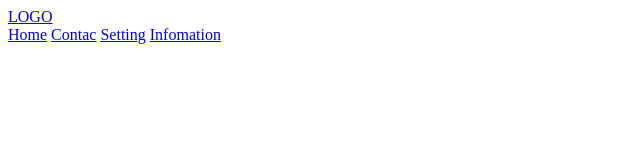
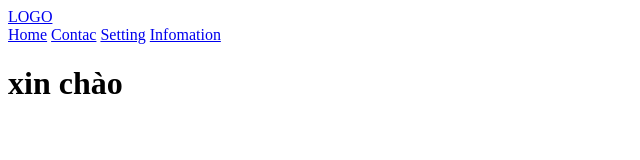
Before and after one commit to mwc12/main-git, a plain HTML site: page index.html in a window 1280 px wide. Shown: the whole page, without its empty margins (0-640 px from the left). Drawn offline with Linux system fonts and the light colour scheme.

Commit message:
Update index.html

```diff
--- a/index.html
+++ b/index.html
@@ -18,7 +18,7 @@
         <a href="#">Setting</a>
         <a href="#">Infomation</a>
       </nav>
-
+     <div><h1>xin chào</h1></div>
     </header>
     <script src="script.js"></script>
   </body>
```
